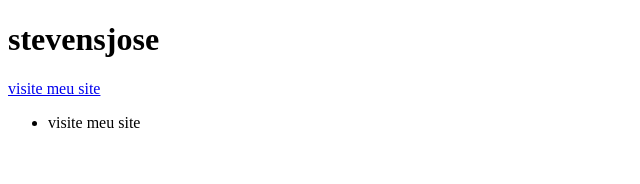
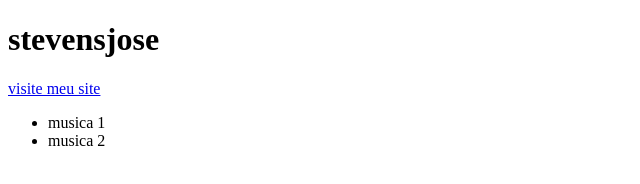
Before and after one commit to stevensjose/index.html, a plain HTML site: page index.htm in a window 1280 px wide. Shown: the whole page, without its empty margins (0-640 px from the left). Drawn offline with Linux system fonts and the light colour scheme.

Commit message:
Update index.htm

```diff
--- a/index.htm
+++ b/index.htm
@@ -10,7 +10,8 @@
 <h1> stevensjose</h1>
 <a href="https://youtu.be/Sq2Mw5I0kLA?si=Py_vG7dlRm0PnTEl">visite meu site</a>
   <ul>
-    <li><a hret="https://youtu.be/bC7Pxpfef-w?si=wTsgN3u5cjpC3JKk">visite meu site</li>
+    <li><a hret="https://youtu.be/bC7Pxpfef-w?si=wTsgN3u5cjpC3JKk">musica 1</li>
+    <li><a hret="https://youtu.be/g5Ow-kFPtLI?si=PbPDNlEbETvWpu8Q">musica 2</li>
   </ul>
 </body>
 </html>
```
